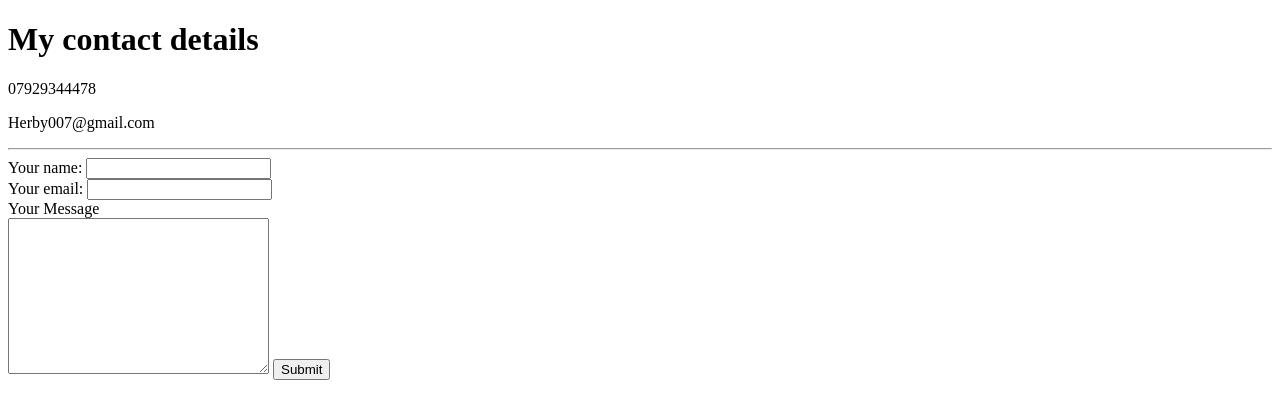
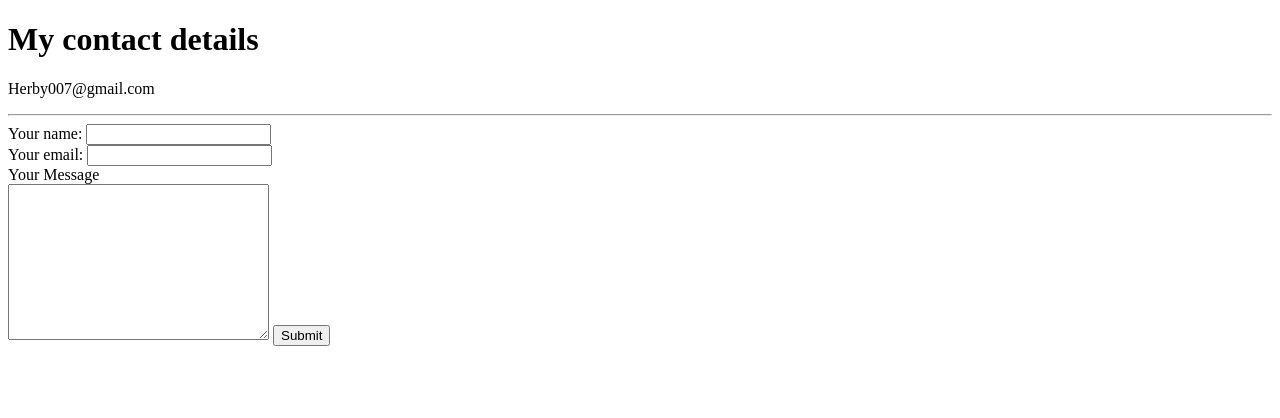
Before and after one commit to herbyzor/cv, a plain HTML site: page contactdetails.html in a window 1280 px wide. Drawn offline with Linux system fonts and the light colour scheme.

Commit message:
Update contactdetails.html

```diff
--- a/contactdetails.html
+++ b/contactdetails.html
@@ -6,7 +6,6 @@
   </head>
   <body>
     <h1>My contact details</h1>
-    <p>07929344478</p>
     <p>Herby007@gmail.com</p>
 <hr>
 <form class="" action="mailto:herby007@gmail.com" enctype="text/plain" method="post">
```
